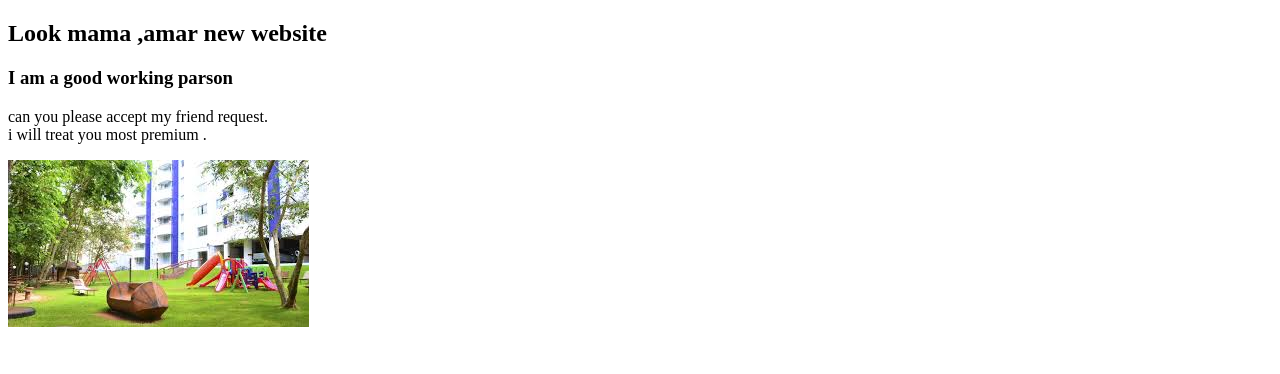
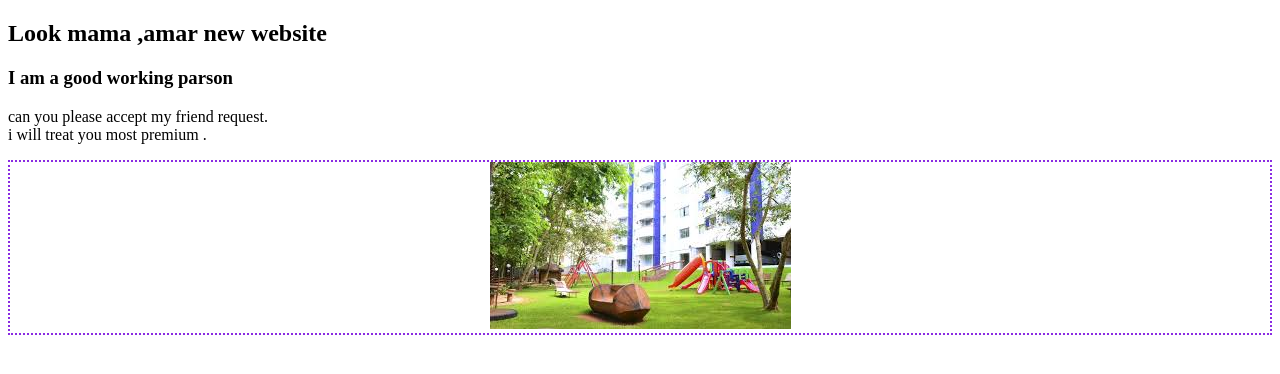
Before and after one commit to albiummid/my-first-website, a plain HTML site: page index.html in a window 1280 px wide. Drawn offline with Linux system fonts and the light colour scheme.

Commit message:
added a border style

```diff
--- a/index.html
+++ b/index.html
@@ -9,7 +9,7 @@
     <h2>Look mama ,amar new website</h2>
 <h3>I am a good working parson      </h3>
 <p>can you please accept my friend request. <br> i will treat you most premium .</p>
-<div>
+<div style="text-align: center;border: 2px; border-style: dotted ;border-color: blueviolet;">
 
     <img src="images.jpg"
 
```
